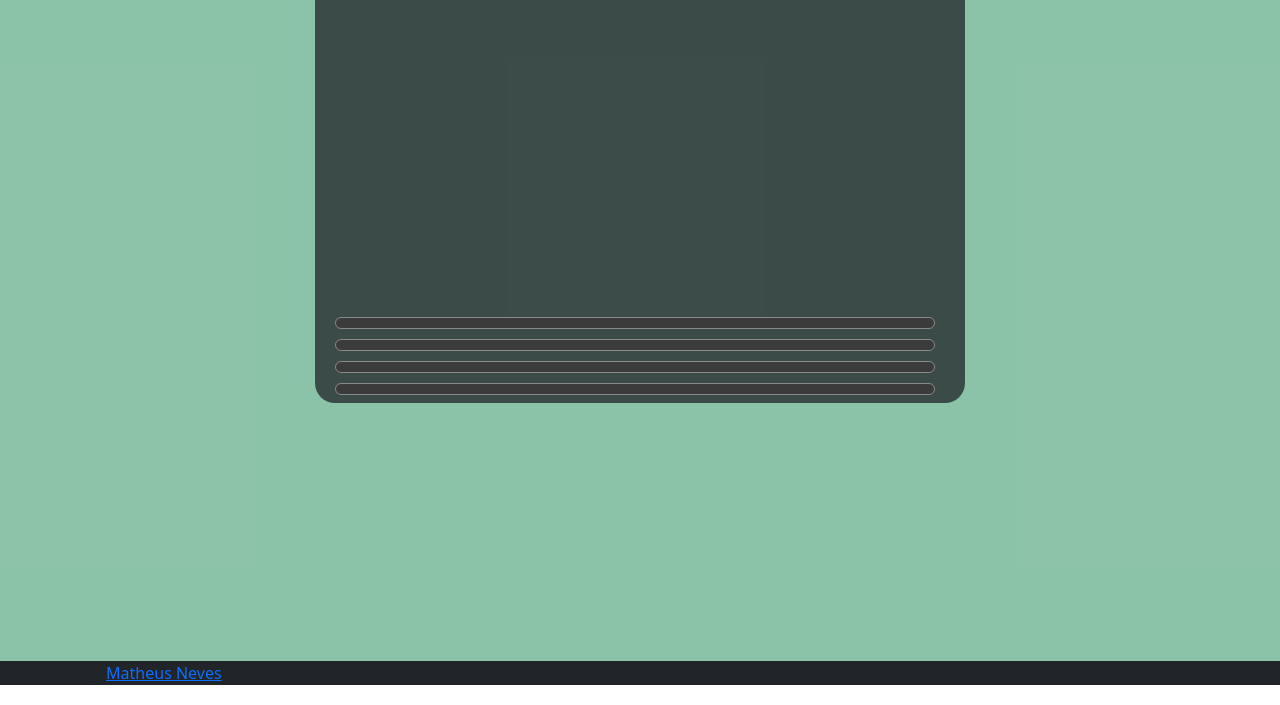
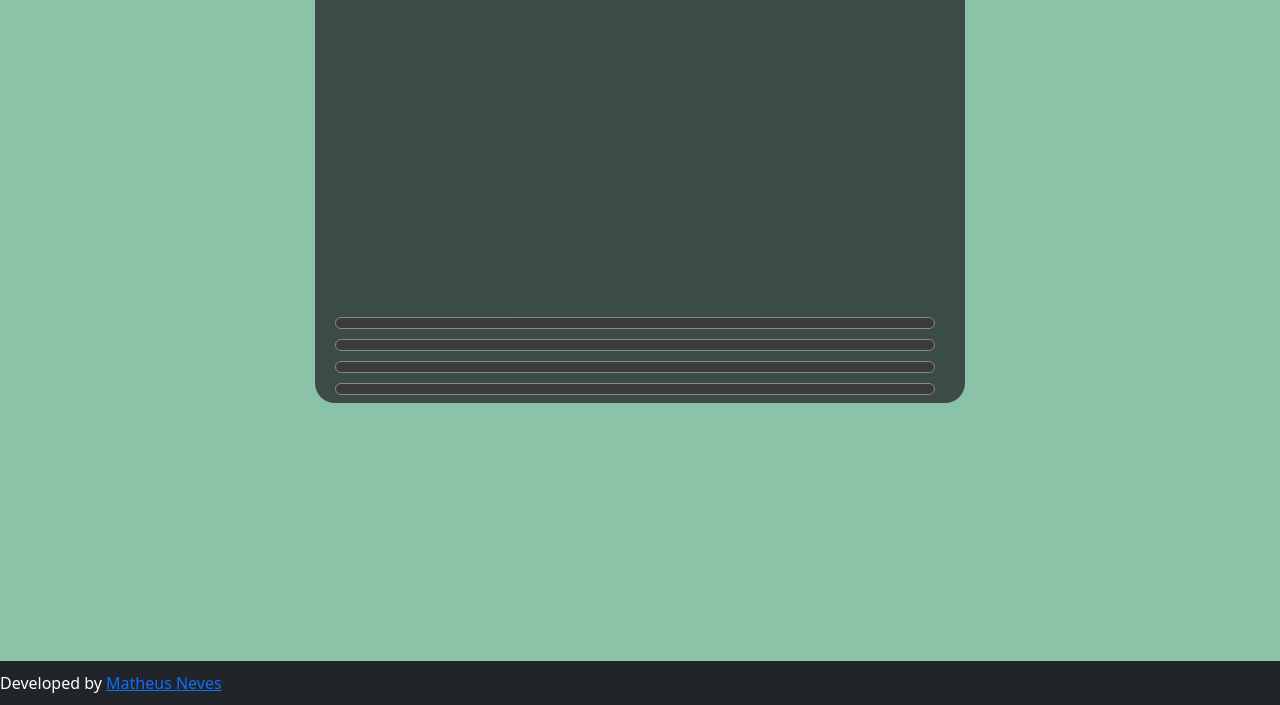
Before and after one commit to matheusnevesb/flag-game, a website: page index.html in a window 1280 px wide. Shown: the part 193-898 px from the top of the page. Drawn offline with nearby package versions, Linux system fonts and the light colour scheme; no server answers.

Commit message:
Iniciado footer

```diff
--- a/index.html
+++ b/index.html
@@ -53,7 +53,9 @@
         </div>
     </main>
     <footer class="bg-dark">
-        Developed by <a href="">Matheus Neves</a>
+        <div>
+            Developed by <a href="https://github.com/matheusnevesb">Matheus Neves</a>
+        </div>
     </footer>
 
     <!-- JavaScript Bundle with Popper -->
--- a/style.css
+++ b/style.css
@@ -100,3 +100,11 @@ main {
     color: rgb(0, 0, 0);
     background-color: red;
 }
+
+footer {
+    padding: 10px 0;
+}
+
+footer div {
+    color: white;
+}
```
